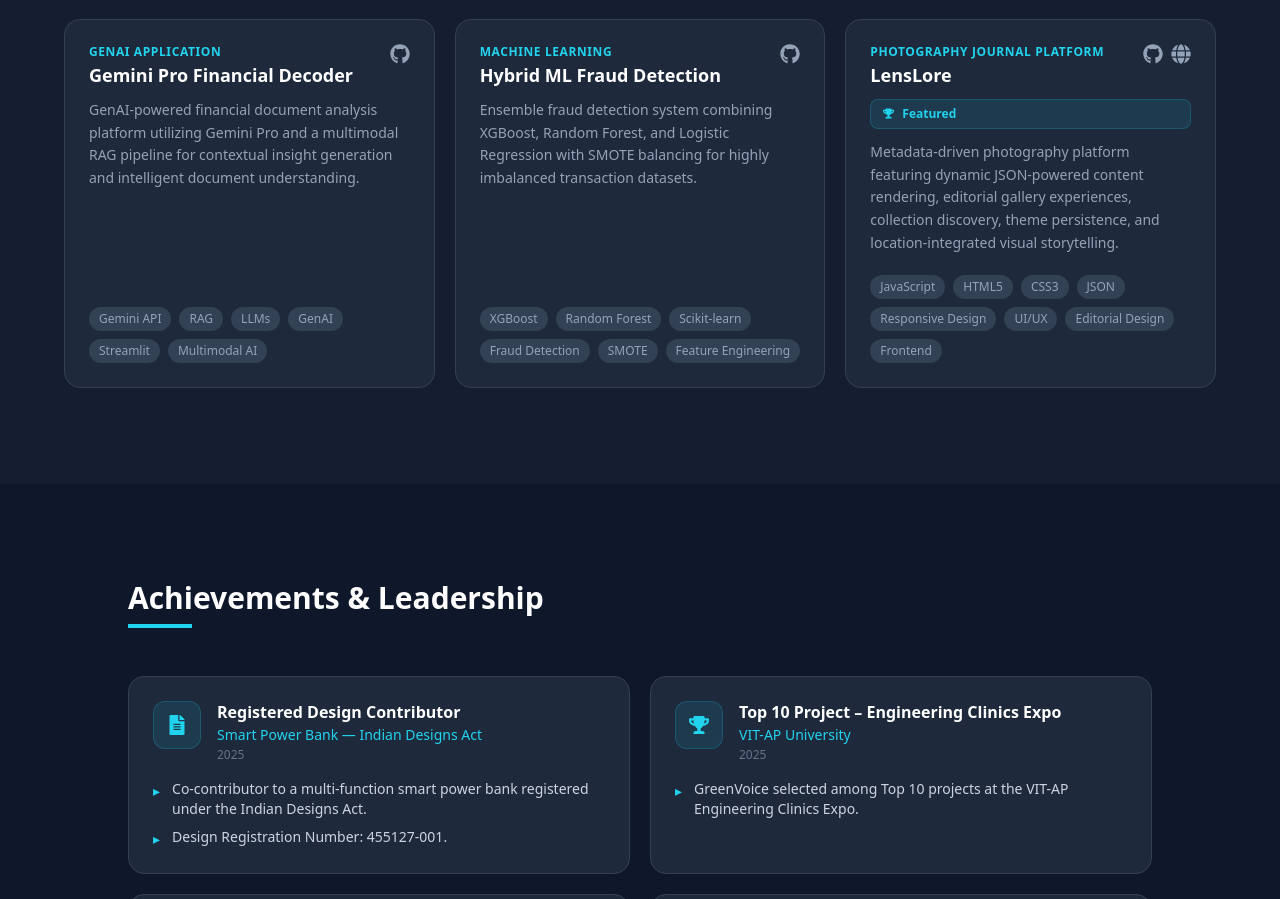
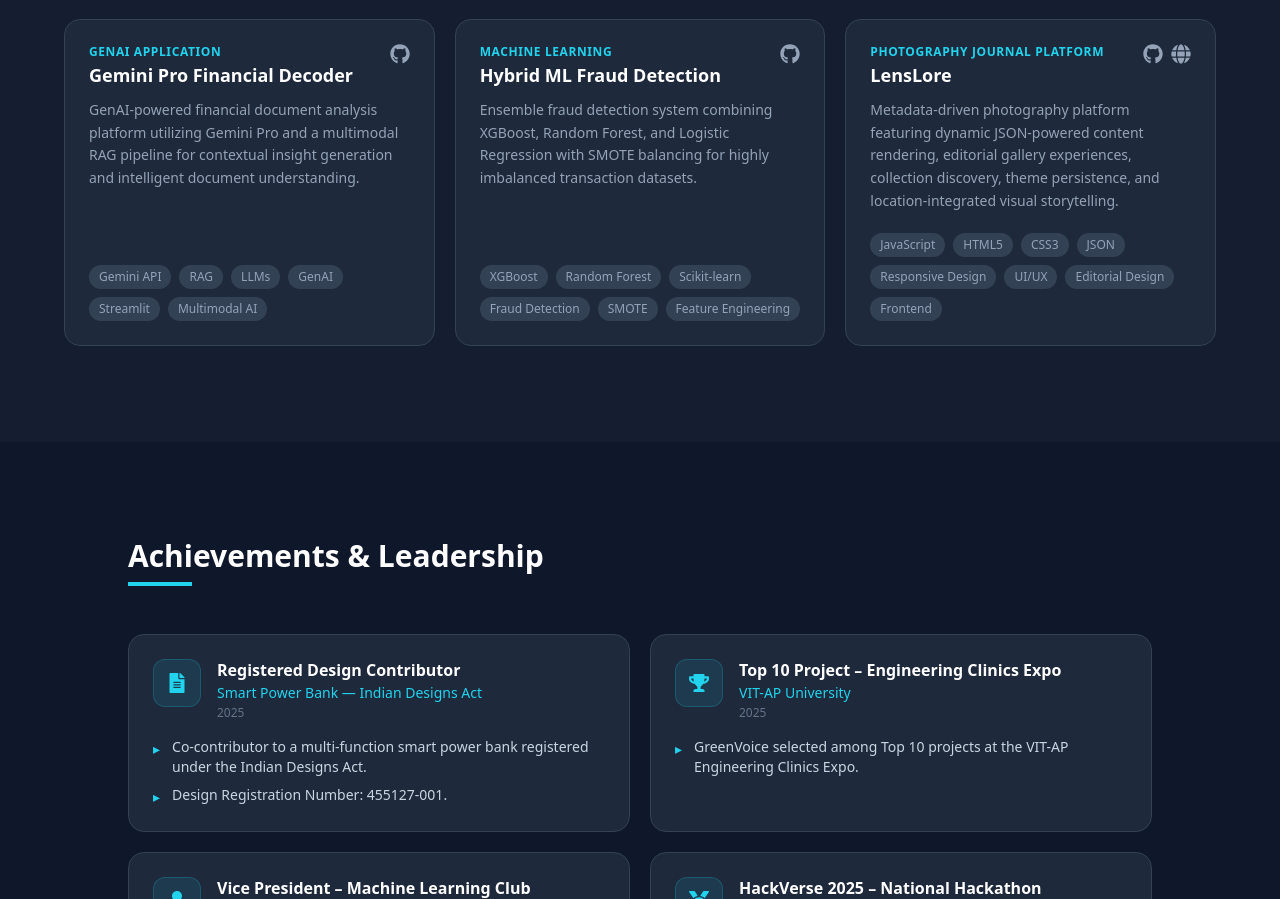
Before and after one commit to sreesaivardhan/portfolio, a React (Vite) app: page / in a window 1280 px wide. Shown: the part 4216-5115 px from the top of the page. Built offline with nearby package versions, Linux system fonts and the light colour scheme.

Commit message:
minor ui bug fix

```diff
--- a/src/data/portfolioData.js
+++ b/src/data/portfolioData.js
@@ -186,7 +186,7 @@
   github: "https://github.com/sreesaivardhan/virtual-gallery",
   live: "https://virtual-gallery-gamma-woad.vercel.app",
   category: "Web",
-  highlight: "Featured"
+  highlight: null,
 }
 ];
 
```
